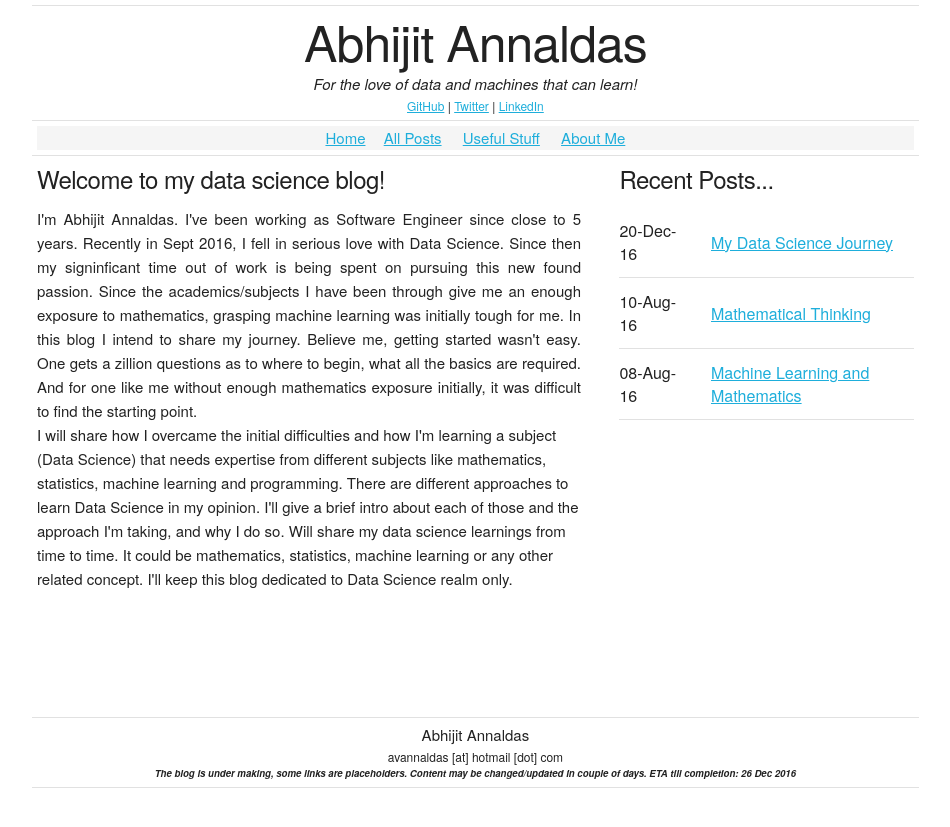
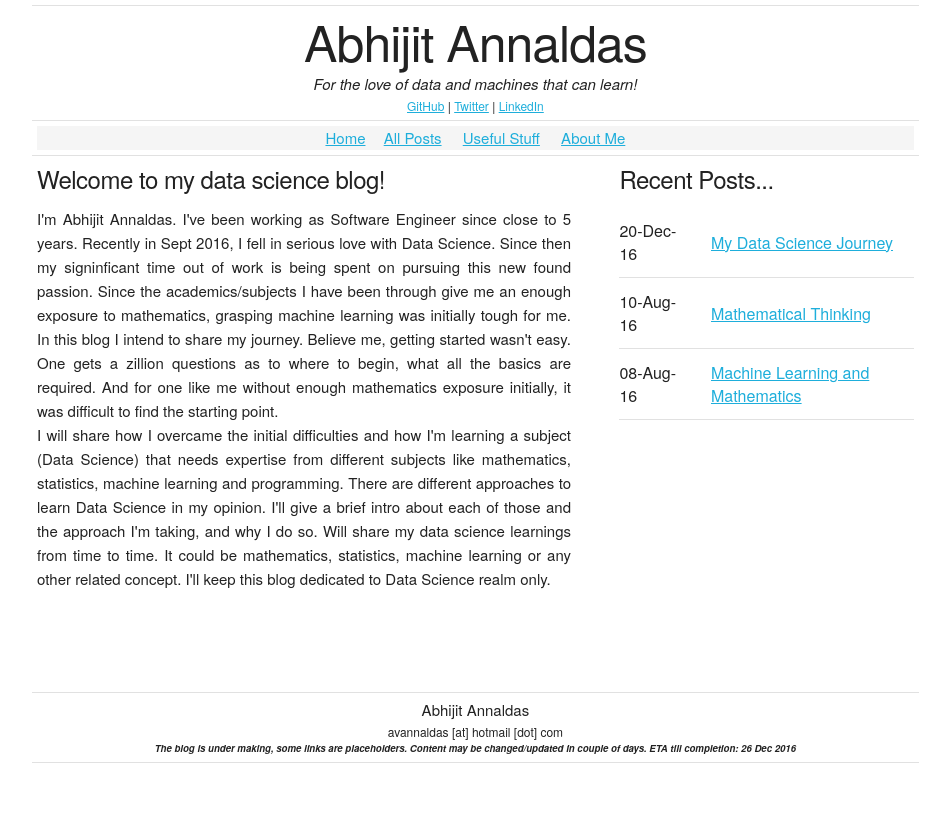
Before and after one commit to devm1023/ML_project, a Jekyll site: the page built from index.html, in a window 1280 px wide. Shown: the top 827 px of the page, without its empty margins (123-1073 px from the left). Built offline with Jekyll 4.4.1, drawn with Linux system fonts in a browser that asks for light colours; some web fonts are replaced.

Commit message:
Update index.html

```diff
--- a/index.html
+++ b/index.html
@@ -5,10 +5,10 @@ layout: default
 	<div class="row">
 		<div class="seven columns">
 			<h5>Welcome to my data science blog!</h5>
-			<p style="margin-bottom: 0px;text-align:justify">
+			<p style="margin-bottom: 0px;margin-right:10px;text-align:justify">
 				I'm Abhijit Annaldas. I've been working as Software Engineer since close to 5 years. Recently in Sept 2016, I fell in serious love with Data Science. Since then my signinficant time out of work is being spent on pursuing this new found passion. Since the academics/subjects I have been through give me an enough exposure to mathematics, grasping machine learning was initially tough for me. In this blog I intend to share my journey. Believe me, getting started wasn't easy. One gets a zillion questions as to where to begin, what all the basics are required. And for one like me without enough mathematics exposure initially, it was difficult to find the starting point.
 			</p>
-			<p>
+			<p style="margin-bottom: 0px;margin-right:10px;text-align:justify">
 				I will share how I overcame the initial difficulties and how I'm learning a subject (Data Science) that needs expertise from different subjects like mathematics, statistics, machine learning and programming. There are different approaches to learn Data Science in my opinion. I'll give a brief intro about each of those and the approach I'm taking, and why I do so. Will share my data science learnings from time to time. It could be mathematics, statistics, machine learning or any other related concept. I'll keep this blog dedicated to Data Science realm only.
 			</p>
 		</div>
```
